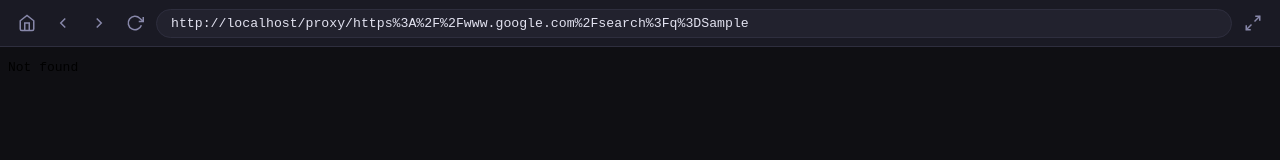
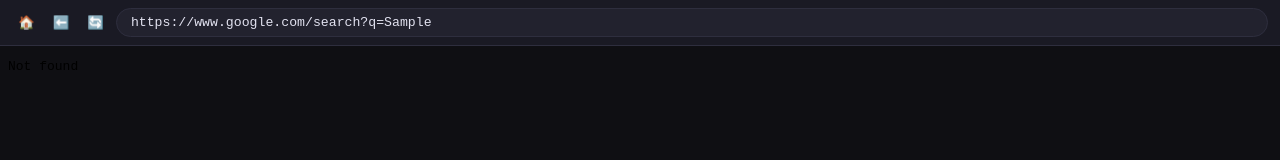
Before and after one commit to indoshadow913/BlackWave-Pro, a website: page public/index.html in a window 1280 px wide. Both pictures are taken after typing "Sample" into the empty fields and a click on the button "Go". Drawn offline with Linux system fonts and the light colour scheme.

Commit message:
Fix: Remove broken scramjet/baremux links and fix local script paths

```diff
--- a/public/index.html
+++ b/public/index.html
@@ -3,11 +3,10 @@
   <head>
     <meta charset="utf-8" />
     <meta name="viewport" content="width=device-width, initial-scale=1.0, shrink-to-fit=no" />
-    <title>T-Solace Proxy</title>
+    <title>BlackWave-Pro</title>
     <link rel="shortcut icon" href="favicon.ico" />
-    <script src="/scram/scramjet.all.js"></script>
-    <script src="/baremux/index.js"></script>
     <link rel="stylesheet" href="style.css" />
+    <!-- Fixed paths: removed broken scramjet/baremux links and fixed local paths -->
     <script src="register-sw.js" defer></script>
     <script src="search.js" defer></script>
     <script src="app.js" defer></script>
@@ -130,35 +129,23 @@
       </div>
 
       <footer>
-        <span>FreeWave &mdash; Powered by <a href="https://github.com/MercuryWorkshop/scramjet" target="_blank">Scramjet</a></span>
+        <span>BlackWave-Pro &mdash; Powered by HTTP Proxy</span>
         <span class="footer-note">For educational and personal use only.</span>
       </footer>
     </div>
 
     <div id="browser-chrome" style="display:none;">
       <div class="browser-toolbar">
-        <button id="btn-home" class="toolbar-btn" title="Home">
-          <svg viewBox="0 0 24 24" fill="none" stroke="currentColor" stroke-width="2"><path d="M3 9l9-7 9 7v11a2 2 0 0 1-2 2H5a2 2 0 0 1-2-2z"/><polyline points="9 22 9 12 15 12 15 22"/></svg>
-        </button>
-        <button id="btn-back" class="toolbar-btn" title="Back">
-          <svg viewBox="0 0 24 24" fill="none" stroke="currentColor" stroke-width="2"><polyline points="15 18 9 12 15 6"/></svg>
-        </button>
-        <button id="btn-forward" class="toolbar-btn" title="Forward">
-          <svg viewBox="0 0 24 24" fill="none" stroke="currentColor" stroke-width="2"><polyline points="9 18 15 12 9 6"/></svg>
-        </button>
-        <button id="btn-reload" class="toolbar-btn" title="Reload">
-          <svg viewBox="0 0 24 24" fill="none" stroke="currentColor" stroke-width="2"><polyline points="23 4 23 10 17 10"/><path d="M20.49 15a9 9 0 1 1-2.12-9.36L23 10"/></svg>
-        </button>
+        <button id="btn-home" class="toolbar-btn" title="Home">🏠</button>
+        <button id="btn-back" class="toolbar-btn" title="Back">⬅️</button>
+        <button id="btn-reload" class="toolbar-btn" title="Reload">🔄</button>
         <div class="url-bar-wrapper">
           <form id="nav-form">
             <input id="nav-input" type="text" placeholder="Enter URL or search..." autocomplete="off" spellcheck="false" />
           </form>
         </div>
-        <button id="btn-fullscreen" class="toolbar-btn" title="Fullscreen">
-          <svg viewBox="0 0 24 24" fill="none" stroke="currentColor" stroke-width="2"><polyline points="15 3 21 3 21 9"/><polyline points="9 21 3 21 3 15"/><line x1="21" y1="3" x2="14" y2="10"/><line x1="3" y1="21" x2="10" y2="14"/></svg>
-        </button>
       </div>
-      <div id="frame-container"></div>
+      <div id="frame-container" style="width:100%; height:calc(100vh - 60px);"></div>
     </div>
   </body>
 </html>
```
